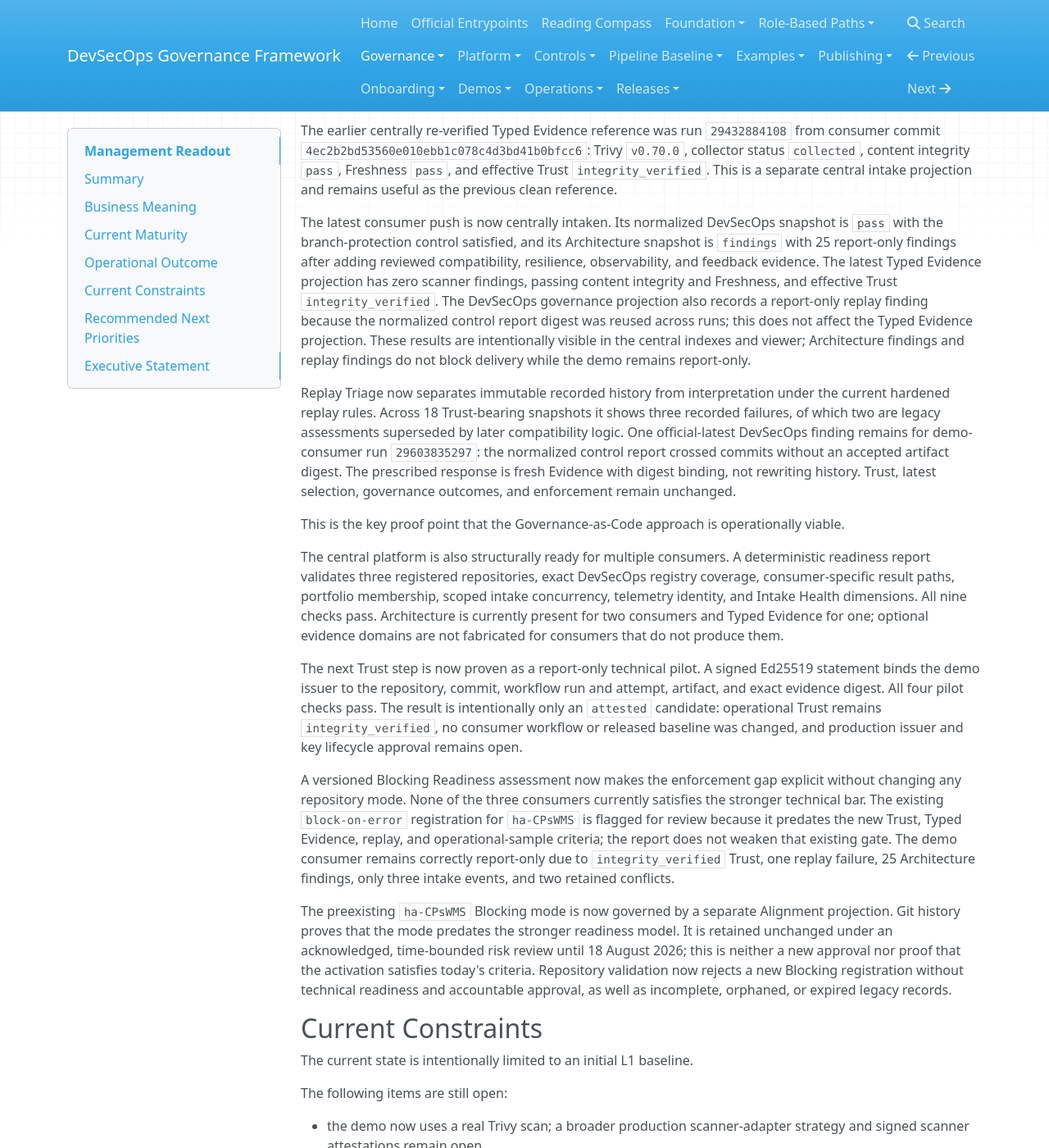
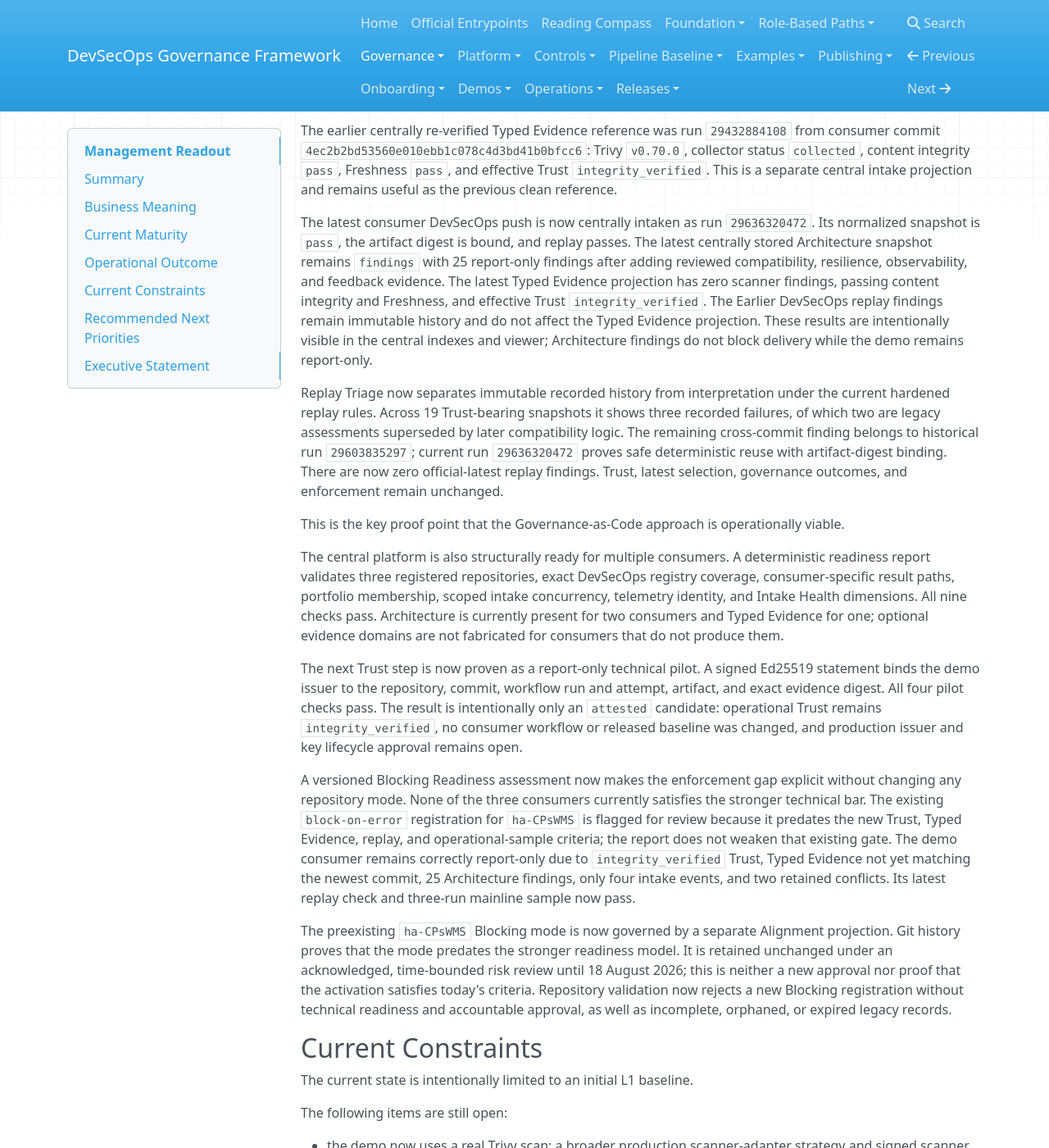
Before and after one commit to joku-dev/devsecops-governance-framework, an MkDocs documentation site: the page built from docs/governance/MANAGEMENT_READOUT.md, in a window 1280 px wide and 1400 px high, scrolled down 2037 px. Shown: the whole window at 82% size. Built offline with MkDocs 1.6.1, drawn with Linux system fonts in a browser that asks for light colours; nearby versions of some CDN libraries; some of the changed text lies outside the part shown.

Commit message:
Document replay remediation and sync intake projections

```diff
--- a/docs/governance/MANAGEMENT_READOUT.md
+++ b/docs/governance/MANAGEMENT_READOUT.md
@@ -104,26 +104,26 @@ Trivy `v0.70.0`, collector status `collected`, content integrity `pass`,
 Freshness `pass`, and effective Trust `integrity_verified`. This is a separate
 central intake projection and remains useful as the previous clean reference.
 
-The latest consumer push is now centrally intaken. Its normalized DevSecOps
-snapshot is `pass` with the branch-protection control satisfied, and its
-Architecture snapshot is `findings` with 25 report-only findings after adding
+The latest consumer DevSecOps push is now centrally intaken as run
+`29636320472`. Its normalized snapshot is `pass`, the artifact digest is bound,
+and replay passes. The latest centrally stored Architecture snapshot remains
+`findings` with 25 report-only findings after adding
 reviewed compatibility, resilience, observability, and feedback evidence. The
 latest Typed Evidence projection has zero scanner findings, passing content
 integrity and Freshness, and effective Trust `integrity_verified`. The
-DevSecOps governance projection also records a report-only replay finding
-because the normalized control report digest was reused across runs; this does
-not affect the Typed Evidence projection. These results are intentionally
-visible in the central indexes and viewer; Architecture findings and replay
-findings do not block delivery while the demo remains report-only.
+Earlier DevSecOps replay findings remain immutable history and do not affect
+the Typed Evidence projection. These results are intentionally visible in the
+central indexes and viewer; Architecture findings do not block delivery while
+the demo remains report-only.
 
 Replay Triage now separates immutable recorded history from interpretation
-under the current hardened replay rules. Across 18 Trust-bearing snapshots it
+under the current hardened replay rules. Across 19 Trust-bearing snapshots it
 shows three recorded failures, of which two are legacy assessments superseded
-by later compatibility logic. One official-latest DevSecOps finding remains for
-demo-consumer run `29603835297`: the normalized control report crossed commits
-without an accepted artifact digest. The prescribed response is fresh Evidence
-with digest binding, not rewriting history. Trust, latest selection, governance
-outcomes, and enforcement remain unchanged.
+by later compatibility logic. The remaining cross-commit finding belongs to
+historical run `29603835297`; current run `29636320472` proves safe
+deterministic reuse with artifact-digest binding. There are now zero
+official-latest replay findings. Trust, latest selection, governance outcomes,
+and enforcement remain unchanged.
 
 This is the key proof point that the Governance-as-Code approach is operationally viable.
 
@@ -148,8 +148,10 @@ currently satisfies the stronger technical bar. The existing
 `block-on-error` registration for `ha-CPsWMS` is flagged for review because it
 predates the new Trust, Typed Evidence, replay, and operational-sample criteria;
 the report does not weaken that existing gate. The demo consumer remains
-correctly report-only due to `integrity_verified` Trust, one replay failure, 25
-Architecture findings, only three intake events, and two retained conflicts.
+correctly report-only due to `integrity_verified` Trust, Typed Evidence not yet
+matching the newest commit, 25 Architecture findings, only four intake events,
+and two retained conflicts. Its latest replay check and three-run mainline
+sample now pass.
 
 The preexisting `ha-CPsWMS` Blocking mode is now governed by a separate
 Alignment projection. Git history proves that the mode predates the stronger
@@ -185,13 +187,14 @@ The following items are still open:
 - collection retries are deliberately manual; operation telemetry is now
   captured, while automated retry policies, health thresholds, retry budgets,
   and alerts are not yet enabled
-- one official-latest replay finding still requires a fresh demo-consumer
-  Evidence run with artifact-digest binding
+- Typed Evidence and Architecture intake still need a current snapshot for the
+  newest demo-consumer commit
 
 ## Recommended Next Priorities
 
-1. Close the measured Blocking Readiness gaps, beginning with provenance Trust,
-   replay resolution, Architecture findings, and a representative intake sample.
+1. Close the remaining Blocking Readiness gaps, beginning with provenance
+   Trust, current Typed Evidence, Architecture findings, and a representative
+   intake sample.
 2. Complete the accountable `ha-CPsWMS` mode review before 18 August 2026 and
    record remediation, transition, or a formally approved exception.
 3. Use Collection Attempt lifecycle, controlled retry, and provenance records
```
Also changed, not shown: docs/demos/demo-end-to-end-governance.md (+4 -4 lines), docs/governance/change-requests/GCR-2026-046-replay-remediation-state.md (added, +50 -0 lines), docs/operations/evidence/replay-triage.md (+9 -9 lines), docs/operations/status/blocking-readiness.md (+10 -5 lines), generated/reports/multi-consumer-readiness.md (+2 -2 lines), 7 other files.
